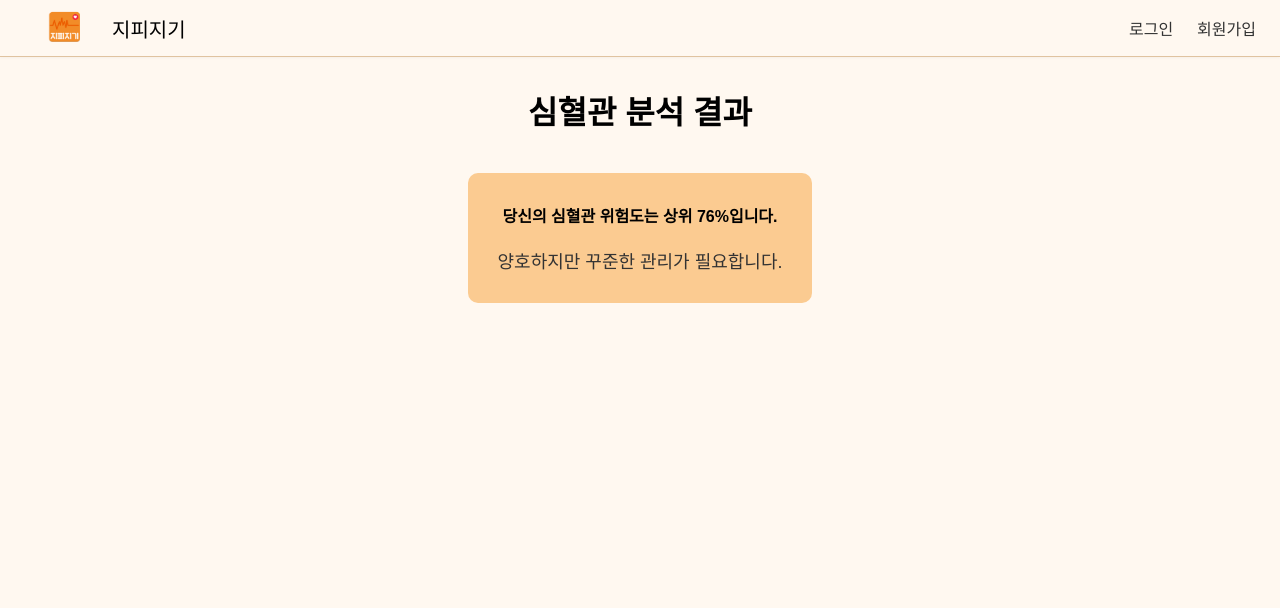
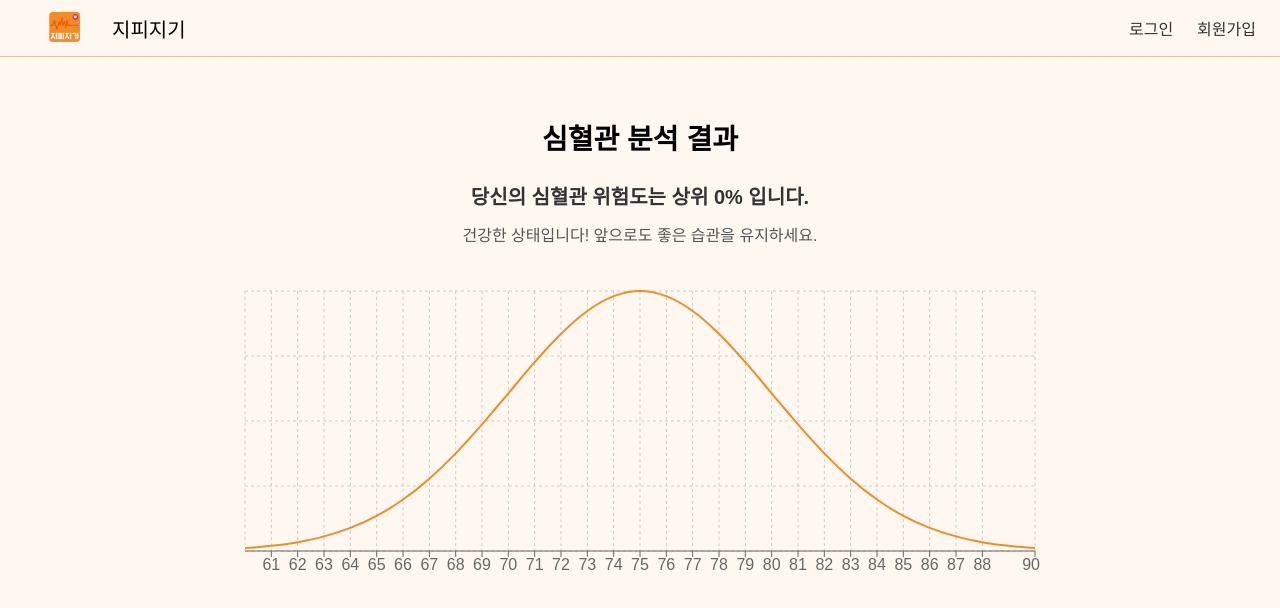
Before and after one commit to ZippyZiggyDGU/ZZ_front, a React (Vite) app: page /analysis in a window 1280 px wide. Shown: the top 608 px of the page. Built offline with nearby package versions, Linux system fonts and the light colour scheme.

Commit message:
analysis page 수정 중

```diff
--- a/src/pages/AnalysisPage/AnalysisPage.css
+++ b/src/pages/AnalysisPage/AnalysisPage.css
@@ -1,18 +1,34 @@
 .analysis-page {
-    padding: 30px;
+    background-color: #FFF8F0;
+    min-height: 100vh;
+    padding: 60px;
+    font-family: 'Noto Sans KR', sans-serif;
+    box-sizing: border-box;
     text-align: center;
 }
 
-.result-box {
-    margin-top: 40px;
-    padding: 30px;
-    background-color: #FBCB91;
-    border-radius: 10px;
-    display: inline-block;
+.analysis-page h1 {
+    font-size: 28px;
+    font-weight: bold;
+    margin-bottom: 24px;
+}
+
+.analysis-page .highlight {
+    font-size: 20px;
+    font-weight: bold;
+    color: #333;
+    margin-bottom: 12px;
 }
 
 .recommendation {
-    margin-top: 20px;
-    font-size: 18px;
-    color: #333;
+    font-size: 16px;
+    color: #555;
+    margin-bottom: 40px;
 }
+
+.chart-wrapper {
+    background-color: #FFF8F0;
+    padding: 0 20px;
+    max-width: 800px;
+    margin: 0 auto;
+}
--- a/src/pages/AnalysisPage/AnalysisPage.jsx
+++ b/src/pages/AnalysisPage/AnalysisPage.jsx
@@ -1,32 +1,71 @@
 import { useContext } from "react";
 import { UserContext } from "../../contexts/UserContext";
 import "./AnalysisPage.css";
+import {
+    LineChart,
+    Line,
+    XAxis,
+    YAxis,
+    Tooltip,
+    ResponsiveContainer,
+    CartesianGrid,
+    ReferenceLine,
+} from "recharts";
 
 function AnalysisPage() {
     const { userInfo, prsScore } = useContext(UserContext);
 
-    // 🧡 더미로 백분위 생성
-    const dummyPercentile = Math.floor(Math.random() * 100);
-    // 또는 고정하고 싶으면 예를 들어 const dummyPercentile = 70;
+    // 가상의 정규분포 데이터 생성 (평균: 75, 표준편차: 10)
+    const normalDistData = Array.from({ length: 31 }, (_, i) => {
+        const x = 60 + i; // 점수 60~90
+        const y = Math.exp(-0.5 * Math.pow((x - 75) / 5, 2)); // 정규분포 수식
+        return { score: x, density: y };
+    });
 
-    // 🧡 추천 문구 결정
+    // 백분위 계산 (그래프 데이터에서 내 점수 이하 개수 / 전체)
+    const percentile = Math.floor(
+        (normalDistData.filter((d) => d.score <= prsScore).length / normalDistData.length) * 100
+    );
+
+    // 추천 문구
     let recommendation = "";
-
-    if (dummyPercentile >= 80) {
+    if (percentile >= 80) {
         recommendation = "위험도가 높습니다. 반드시 식단과 운동을 시작하세요.";
-    } else if (dummyPercentile >= 50) {
+    } else if (percentile >= 50) {
         recommendation = "양호하지만 꾸준한 관리가 필요합니다.";
     } else {
         recommendation = "건강한 상태입니다! 앞으로도 좋은 습관을 유지하세요.";
     }
 
     return (
-        <div className="analysis-page" style={{ backgroundColor: "#FFF8F0" }}>
+        <div className="analysis-page">
             <h1>심혈관 분석 결과</h1>
+            <h2 className="highlight">
+                당신의 심혈관 위험도는 상위 {percentile}% 입니다.
+            </h2>
+            <p className="recommendation">{recommendation}</p>
 
-            <div className="result-box">
-                <p><strong>당신의 심혈관 위험도는 상위 {dummyPercentile}%입니다.</strong></p>
-                <p className="recommendation">{recommendation}</p>
+            <div className="chart-wrapper">
+                <ResponsiveContainer width="100%" height={300}>
+                    <LineChart data={normalDistData}>
+                        <CartesianGrid strokeDasharray="3 3" />
+                        <XAxis dataKey="score" />
+                        <YAxis hide />
+                        <Tooltip />
+                        <Line type="monotone" dataKey="density" stroke="#F28C28" strokeWidth={2} dot={false} />
+                        <ReferenceLine
+                            x={prsScore}
+                            stroke="#F28C28"
+                            strokeWidth={3}
+                            label={{
+                                value: "당신의 점수",
+                                fill: "#F28C28",
+                                position: "top",
+                                fontSize: 14,
+                            }}
+                        />
+                    </LineChart>
+                </ResponsiveContainer>
             </div>
         </div>
     );
```
